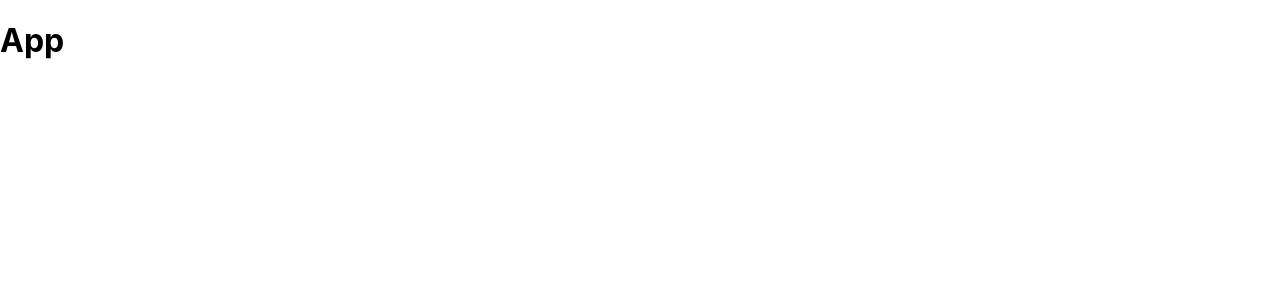
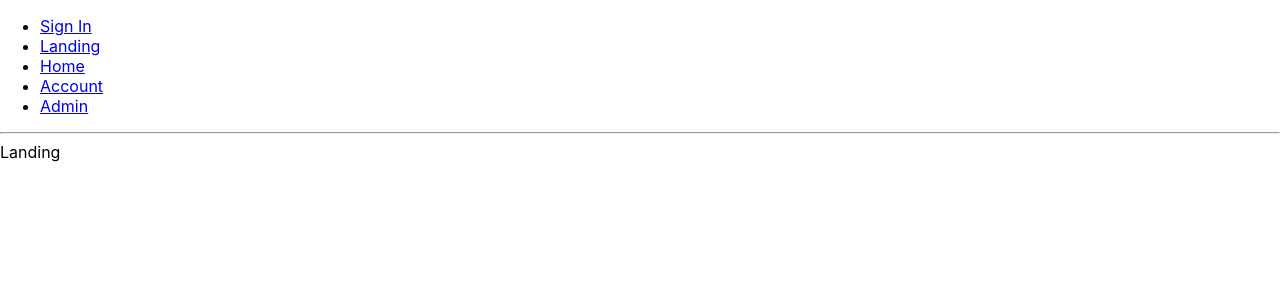
Before and after one commit to adammartin1981/react_firebase, a React (Create React App) app: page / in a window 1280 px wide. Shown: the top 300 px of the page. Built offline with nearby package versions, Linux system fonts and the light colour scheme.

Commit message:
Got routing working

```diff
--- a/package.json
+++ b/package.json
@@ -7,6 +7,7 @@
     "@types/node": "11.11.0",
     "@types/react": "16.8.7",
     "@types/react-dom": "16.8.2",
+    "@types/react-router-dom": "^4.3.1",
     "react": "^16.8.4",
     "react-dom": "^16.8.4",
     "react-router-dom": "^4.3.1",
--- a/src/components/App/index.tsx
+++ b/src/components/App/index.tsx
@@ -1,6 +1,19 @@
 import * as React from 'react'
+import {BrowserRouter as Router, Route} from 'react-router-dom'
+
+import { Navigation } from '../Navigation'
+import {ROUTES} from '../../constants/routes'
+import {LandingPage} from '../Landing'
+import {HomePage} from '../Home'
 
 export const App = () =>
-  <div>
-    <h1>App</h1>
-  </div>
+  <Router>
+    <div>
+      <Navigation />
+
+      <hr />
+
+      <Route exact path={ROUTES.LANDING} component={LandingPage} />
+      <Route path={ROUTES.HOME} component={HomePage} />
+    </div>
+  </Router>
--- /dev/null
+++ b/src/components/Home/index.tsx
@@ -0,0 +1,4 @@
+import * as React from 'react'
+
+export const HomePage = () =>
+  <div>Home</div>
--- /dev/null
+++ b/src/components/Landing/index.tsx
@@ -0,0 +1,4 @@
+import * as React from 'react'
+
+export const LandingPage = () =>
+  <div>Landing</div>
--- /dev/null
+++ b/src/components/Navigation/index.tsx
@@ -0,0 +1,25 @@
+import * as React from 'react'
+import {Link} from 'react-router-dom'
+
+import * as ROUTES from '../../constants/routes'
+
+export const Navigation = () =>
+  <div>
+    <ul>
+      <li>
+        <Link to={ROUTES.SIGN_IN}>Sign In</Link>
+      </li>
+      <li>
+        <Link to={ROUTES.LANDING}>Landing</Link>
+      </li>
+      <li>
+        <Link to={ROUTES.HOME}>Home</Link>
+      </li>
+      <li>
+        <Link to={ROUTES.ACCOUNT}>Account</Link>
+      </li>
+      <li>
+        <Link to={ROUTES.ADMIN}>Admin</Link>
+      </li>
+    </ul>
+  </div>
--- a/src/constants/roles.ts
+++ b/src/constants/roles.ts
@@ -0,0 +1,2 @@
+// Something is here
+export const foo = 'adam'
--- a/src/constants/routes.ts
+++ b/src/constants/routes.ts
@@ -5,3 +5,13 @@
 export const ACCOUNT = '/account';
 export const ADMIN = '/admin';
 export const PASSWORD_FORGET = '/pw-forget';
+
+export const ROUTES = {
+  LANDING,
+  SIGN_UP,
+  SIGN_IN,
+  HOME,
+  ACCOUNT,
+  ADMIN,
+  PASSWORD_FORGET
+}
```
Also changed, not shown: 1 other file (tests, documents, lock files or other folders).
